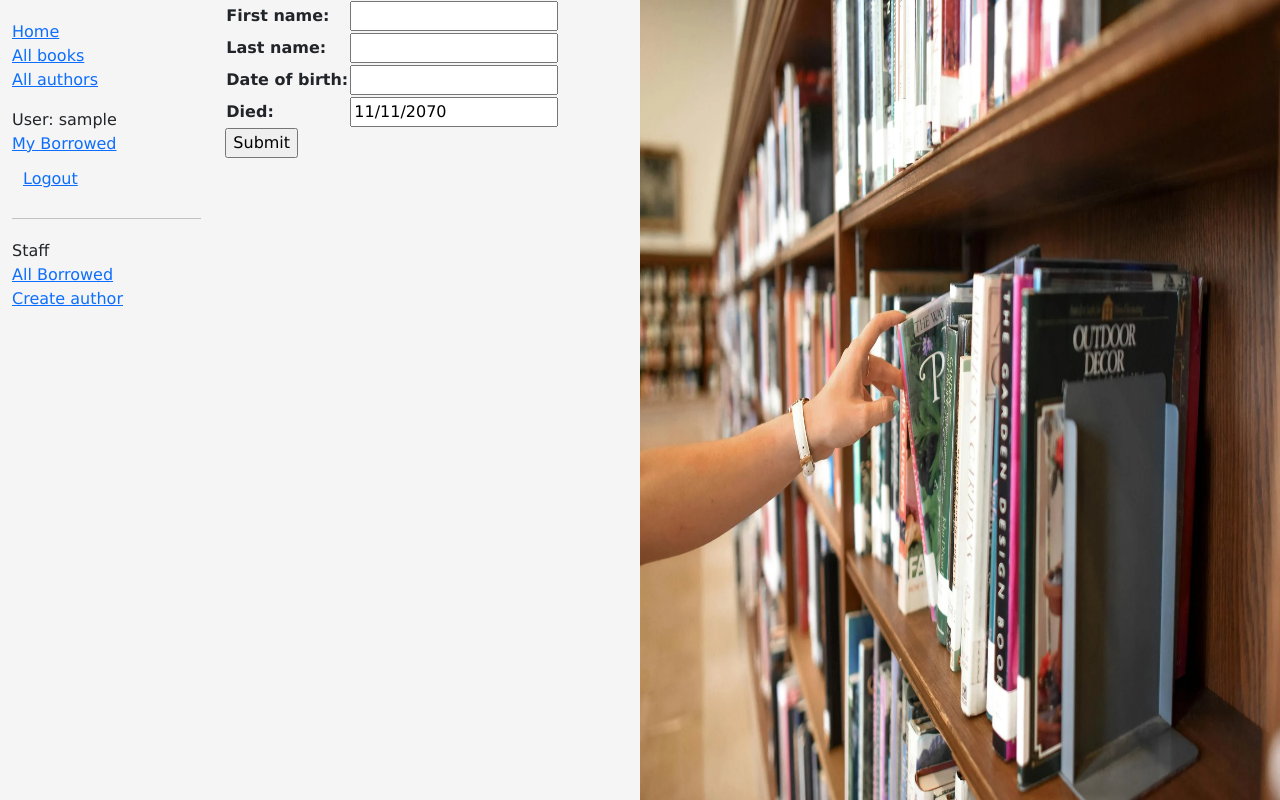
After one commit to matthewkuria/django_local_library, a Django app: page /catalog/author/create/ in a window 1280 px wide. The commit adds this page. Run offline with Django 5.2, Linux system fonts and the light colour scheme; the visitor is signed in with stand-in values (Sample User, id 1).

Commit message:
Add forms to Renew books,create,update and delete author

```diff
--- a/catalog/models.py
+++ b/catalog/models.py
@@ -122,19 +122,16 @@ class BookInstance(models.Model):
         """String for representing the Model object."""
         return f'{self.id} ({self.book.title})'
 class Author(models.Model):
-    """Model representing an author."""
     first_name = models.CharField(max_length=100)
     last_name = models.CharField(max_length=100)
     date_of_birth = models.DateField(null=True, blank=True)
     date_of_death = models.DateField('Died', null=True, blank=True)
 
-    class Meta:
-        ordering = ['last_name', 'first_name']
-
     def get_absolute_url(self):
-        """Returns the URL to access a particular author instance."""
         return reverse('author-detail', args=[str(self.id)])
 
     def __str__(self):
-        """String for representing the Model object."""
         return f'{self.last_name}, {self.first_name}'
+
+    class Meta:
+        ordering = ['last_name']
--- a/catalog/static/mycss/styles.css
+++ b/catalog/static/mycss/styles.css
@@ -1,6 +1,15 @@
 body {
-  background-color: lightblue;
+  background-color: whitesmoke;
   font-family: verdana;
+  position: relative;
+}
+img{
+  position:absolute;
+  height: 100vh;
+  width: 50%;
+  right: 0px;
+  top: 0px;
+  z-index: -1;
 }
 .sidebar-nav {
   margin-top: 20px;
--- a/catalog/templates/base_generic.html
+++ b/catalog/templates/base_generic.html
@@ -16,6 +16,8 @@
   </head>
   <body>
     <div class="container-fluid">
+      {% load static%}
+      <img src="{%static 'myimages/library.webp'%}" alt="Library image" >
       <div class="row home-page">
         <div class="col-sm-2">
           {% block sidebar %}
@@ -34,9 +36,15 @@
                   </form>
                 </li>
                 <hr>
-                {% if perms.catalog.can_mark_returned%}
-                  <li>Staff</li>
-                  <li><a href="{% url 'borrowed' %}">All Borrowed</a></li>
+                {% if user.is_staff %}
+                  <ul class="sidebar-nav">
+                    <li>Staff</li>
+                     <li><a href="{% url 'borrowed' %}">All Borrowed</a></li>
+                     {% if perms.catalog.add_author %}
+                        <li><a href="{% url 'author-create' %}">Create author</a></li>
+                      {% endif %}
+                  </ul>
+
                 {% endif %}
               {% else %}
                 <li><a href="{% url 'login' %}?next={{ request.path }}">Login</a></li>
--- /dev/null
+++ b/catalog/templates/catalog/author_form.html
@@ -0,0 +1,11 @@
+{% extends "base_generic.html" %}
+
+{% block content %}
+<form action="" method="post">
+  {% csrf_token %}
+  <table>
+    {{ form.as_table }}
+  </table>
+  <input type="submit" value="Submit" />
+</form>
+{% endblock %}
--- a/catalog/templates/catalog/book_detail.html
+++ b/catalog/templates/catalog/book_detail.html
@@ -3,7 +3,9 @@
 {% block content %}
   <h1>Title: {{ book.title }}</h1>
 
-  <p><strong>Author:</strong> <a href="{{ book.author.get_absolute_url }}">{{ book.author }}</a></p>
+  <p><strong>Author:</strong> <a href="{{ book.author.get_absolute_url }}">{{ book.author }}</a>
+
+</p>
   <!-- author detail link not yet defined -->
   <p><strong>Summary:</strong> {{ book.summary }}</p>
   <p><strong>ISBN:</strong> {{ book.isbn }}</p>
@@ -13,7 +15,7 @@
   <div style="margin-left:20px;margin-top:20px">
     <h4>Copies</h4>
 
-    {% for copy in book.bookinstance_set.all %}
+    {% for copy in book.bookinstance %}
       <hr />
       <p
         class="{% if copy.status == 'a' %}text-success{% elif copy.status == 'm' %}text-danger{% else %}text-warning{% endif %}">
--- a/catalog/templates/index.html
+++ b/catalog/templates/index.html
@@ -8,7 +8,7 @@
   <h1>Local Library Home</h1>
   <p>
     Welcome to LocalLibrary, a website developed by
-    <em>Mozilla Developer Network</em>!
+    <em>Matthew Kuria</em>!
   </p>
   <h2>Dynamic content</h2>
   <p>The library has the following record counts:</p>
--- a/catalog/urls.py
+++ b/catalog/urls.py
@@ -14,3 +14,13 @@ urlpatterns += [
 urlpatterns += [
     path('borrowed/', views.BooksBorrowedListView.as_view(), name='borrowed')
 ]
+# The URL for the librarians to renew books
+urlpatterns += [
+    path('book/<uuid:pk>/renew/', views.renew_book_librarian, name='renew-book-librarian'),
+]
+# Generic view editting
+urlpatterns += [
+    path('author/create/', views.AuthorCreate.as_view(), name='author-create'),
+    path('author/<int:pk>/update/', views.AuthorUpdate.as_view(), name='author-update'),
+    path('author/<int:pk>/delete/', views.AuthorDelete.as_view(), name='author-delete'),
+]
--- a/catalog/views.py
+++ b/catalog/views.py
@@ -4,14 +4,17 @@ from django.views import generic
 from .models import Book, Author, BookInstance, Genre
 from django.contrib.auth.mixins import PermissionRequiredMixin
 from django.contrib.auth.mixins import LoginRequiredMixin
+from django.views.generic.edit import CreateView, UpdateView, DeleteView
+from django.urls import reverse_lazy
+from .models import Author
 
 # Create a generic class based view
 class BookListView(generic.ListView):
     model = Book
-    paginate_by= 3
+    paginate_by= 10
     context_object_name = 'book_list'   # your own name for the list as a template variable
-    # queryset = Book.objects.filter(title__icontains='')[:5] # Get 5 books containing the title war
-    template_name = 'books/my_arbitrary_template_name_list.html'  # Specify your own template name/location
+    # queryset = Book.objects.filter(title__icontains='react js')[:5] # Get 5 books containing the title war
+    # template_name = 'books/my_arbitrary_template_name_list.html'  # Specify your own template name/location
 
 class BookDetailView(generic.DetailView):
     model = Book
@@ -48,9 +51,9 @@ class BooksBorrowedListView(PermissionRequiredMixin,generic.ListView):
 # Create a generic class based view for the authors
 class AuthorListView(generic.ListView):
     model = Author
-    paginate_by = 3
+    paginate_by = 10
     context_object_name = 'author_list'
-    queryset = Author.objects.filter(first_name__contains='')[:5]
+    # queryset = Author.objects.filter(first_name__contains='')[:5]
     template_name='authors/my_arbitrary_template_name_list.html'
 
 class AuthorDetailView(generic.DetailView):
@@ -89,3 +92,72 @@ def index(request):
 
     # Render the HTML template index.html with the data in the context variable
     return render(request, 'index.html', context=context)
+# The view for the  librarians to renew books
+import datetime
+from django.contrib.auth.decorators import login_required, permission_required
+from django.shortcuts import get_object_or_404
+from django.http import HttpResponseRedirect
+from django.urls import reverse
+
+from catalog.forms import RenewBookForm
+
+@login_required
+@permission_required('catalog.can_mark_returned', raise_exception=True)
+def renew_book_librarian(request, pk):
+    """View function for renewing a specific BookInstance by librarian."""
+    book_instance = get_object_or_404(BookInstance, pk=pk)
+
+    # If this is a POST request then process the Form data
+    if request.method == 'POST':
+
+        # Create a form instance and populate it with data from the request (binding):
+        form = RenewBookForm(request.POST)
+
+        # Check if the form is valid:
+        if form.is_valid():
+            # process the data in form.cleaned_data as required (here we just write it to the model due_back field)
+            book_instance.due_back = form.cleaned_data['renewal_date']
+            book_instance.save()
+
+            # redirect to a new URL:
+            return HttpResponseRedirect(reverse('all-borrowed'))
+
+    # If this is a GET (or any other method) create the default form.
+    else:
+        proposed_renewal_date = datetime.date.today() + datetime.timedelta(weeks=3)
+        form = RenewBookForm(initial={'renewal_date': proposed_renewal_date})
+
+    context = {
+        'form': form,
+        'book_instance': book_instance,
+    }
+
+    return render(request, 'catalog/book_renew_librarian.html', context)
+
+
+# Generic views editing an author
+class AuthorCreate(PermissionRequiredMixin, CreateView):
+    model = Author
+    fields = ['first_name', 'last_name', 'date_of_birth', 'date_of_death']
+    initial = {'date_of_death': '11/11/2070'}
+    permission_required = 'catalog.add_author'
+
+class AuthorUpdate(PermissionRequiredMixin, UpdateView):
+    model = Author
+    # Not recommended (potential security issue if more fields added)
+    fields = '__all__'
+    permission_required = 'catalog.change_author'
+
+class AuthorDelete(PermissionRequiredMixin, DeleteView):
+    model = Author
+    success_url = reverse_lazy('authors')
+    permission_required = 'catalog.delete_author'
+
+    def form_valid(self, form):
+        try:
+            self.object.delete()
+            return HttpResponseRedirect(self.success_url)
+        except Exception as e:
+            return HttpResponseRedirect(
+                reverse("author-delete", kwargs={"pk": self.object.pk})
+            )
--- a/templates/registration/login.html
+++ b/templates/registration/login.html
@@ -11,7 +11,7 @@
       <p>Your account doesn't have access to this page. To proceed,
       please login with an account that has access.</p>
     {% else %}
-      <p>Please login to see this page.</p>
+      <p>Please login to continue.</p>
     {% endif %}
   {% endif %}
 
--- a/templates/registration/password_reset_form.html
+++ b/templates/registration/password_reset_form.html
@@ -1,6 +1,7 @@
 {% extends "base_generic.html" %}
 
 {% block content %}
+<p>Enter the password reset Email</p>
   <form action="" method="post">
   {% csrf_token %}
   {% if form.email.errors %}
```
Also changed, not shown: catalog/forms.py (added, +23 -0 lines), catalog/templates/catalog/author_confirm_delete.html (added, +25 -0 lines), catalog/templates/catalog/author_detail.html (+17 -0 lines), catalog/templates/catalog/book_renew_librarian.html (added, +15 -0 lines), catalog/templates/catalog/bookinstance_borrowed_books.html (+5 -3 lines), catalog/static/myimages/library.webp (added).
